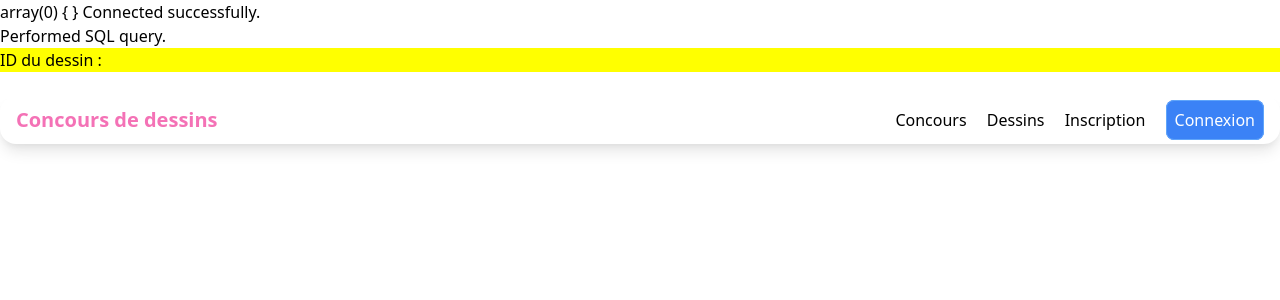
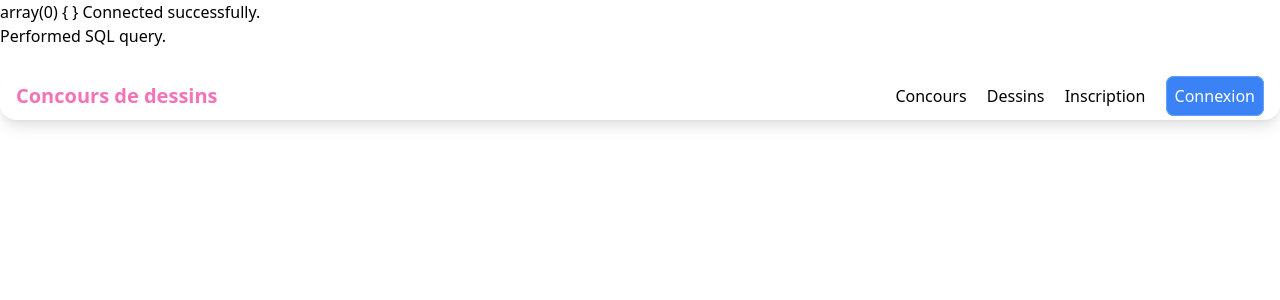
Before and after one commit to Ludiphil/concours_dessin, a PHP site: page /navbar.php in a window 1280 px wide. Shown: the top 300 px of the page. Run offline with PHP 8.4, Linux system fonts and the light colour scheme; tables that the repository leaves empty or names only in its code hold one stand-in row (values such as "Sample post"); data that the repository does not hold is empty; some web fonts are replaced.

Commit message:
Avec quoi ramasse-t-on la papaye ? Avec une foufourche

```diff
--- a/src/navbar.php
+++ b/src/navbar.php
@@ -27,7 +27,7 @@ echo "<div style='background-color: yellow;'>";
 if ($result->num_rows > 0) {
   // Output data of each row
   while($row = $result->fetch_assoc()) {
-    echo "<p>ID du dessin : " . $row["numDessin"] . "</p>";
+    //echo "<p>ID du dessin : " . $row["numDessin"] . "</p>";
   }
 } else {
   echo "0 results";
```
